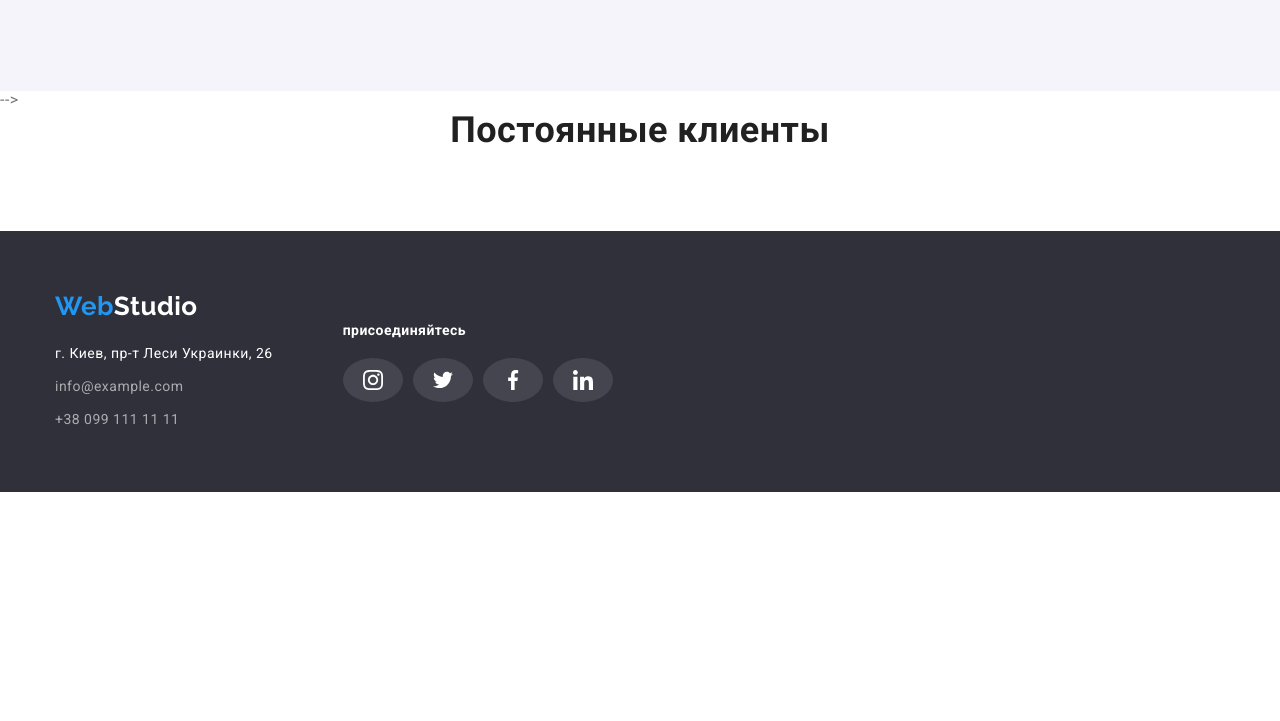
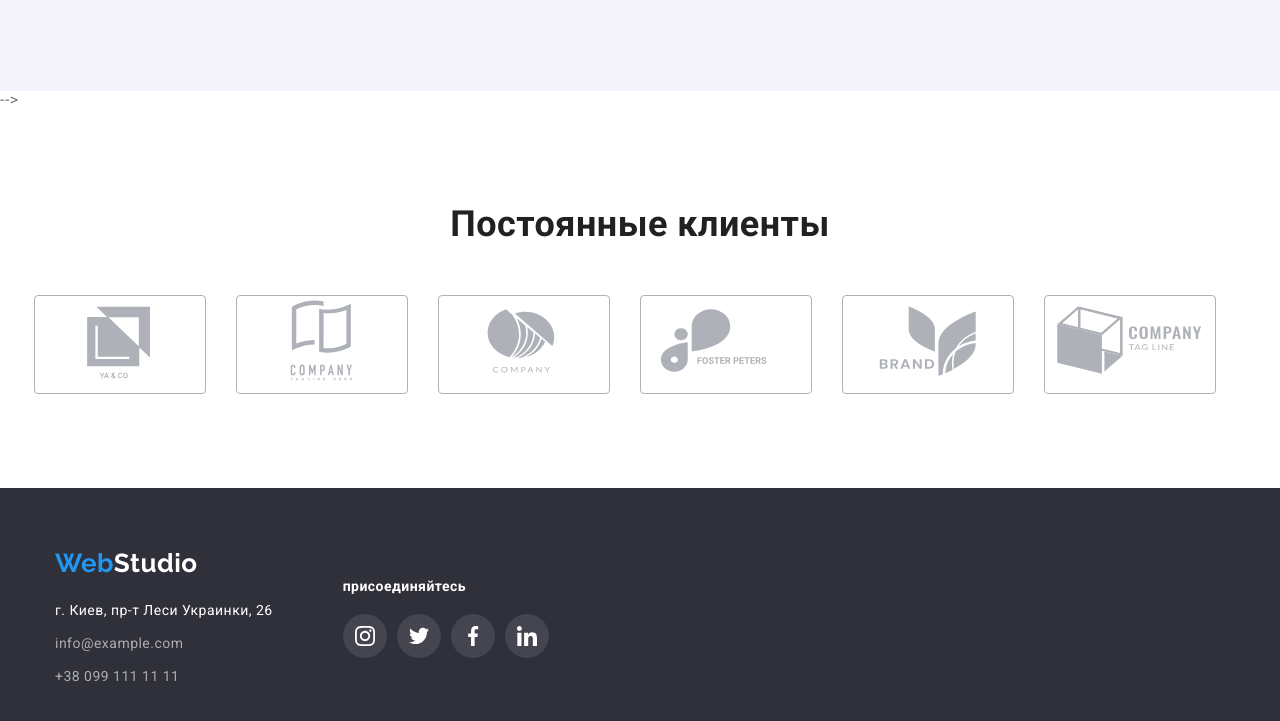
Before and after one commit to YuriiIva/goit-markup-hw-04, a plain HTML site: page index.html in a window 1280 px wide. Shown: the part 1955-2676 px from the top of the page. Before the commit the page ends 2447 px from the top, so only its background shows below. Drawn offline with nearby package versions, Linux system fonts and the light colour scheme.

Commit message:
Домашка 4 итог

```diff
--- a/css/styles.css
+++ b/css/styles.css
@@ -179,23 +179,31 @@ body {
   display: flex;
   align-items: center;
 }
-.contact-mail::before {
-  content: "";
+.inf-icon {
   width: 16px;
   height: 12px;
   fill: var(--primary-text-color);
-  background-image: url(../images/icons.svg#icon-envelope);
   margin-right: 6px;
 }
 
-.contact-mail:hover::before,
-.contact-mail:focus::before {
+.inf-icon:hover,
+.inf-icon:focus {
   fill: var(--accent-color);
 }
 
 .contact:hover,
 .contact:focus {
   color: var(--accent-color);
+}
+.tel-icon {
+  height: 16px;
+  width: 10px;
+  margin-right: 6px;
+  fill: var(--primary-text-color);
+}
+.tel-icon:hover,
+.tel-icon:focus {
+  fill: var(--accent-color);
 }
 
 /*-----------------HERO--------------- */
@@ -349,17 +357,24 @@ body {
 .clients-list {
   display: flex;
   align-items: center;
+  justify-content: center;
 }
 .clients-item {
-
   margin-right: 30px;
+  border: 1px solid var(--icon-color);
+  box-sizing: border-box;
+  border-radius: 4px;
 }
 .clients {
-  width: 140px;height: 135px;
+  width: 140px;
+  height: 135px;
 }
-.clients-item {
-  width: 30px;
-  height: 30px;
+.clients-icon {
+  fill: var(--icon-color);
+}
+.clients-icon:hover,
+.clients-icon:focus {
+  fill: var(--accent-color);
 }
 
 /* button */
@@ -440,50 +455,52 @@ body {
   display: flex;
   align-items: center;
 }
+.futer-left {
+  margin-right: 70px;
+}
+
+.futer-right-title {
+  font-size: 14px;
+  line-height: calc(16 / 14);
+  text-align: left;
+  color: var(--title-white-color);
+  margin-bottom: 20px;
+}
+
+.futer-right-list {
+  display: flex;
+  justify-content: center;
+  align-items: center;
+}
 .futer-right-list-icon {
-visibility: 44px;
-height: 44px;
   background-color: rgba(255, 255, 255, 0.1);
   border-radius: 50%;
   align-items: center;
   justify-content: center;
   display: flex;
-
+  width: 44px;
+  height: 44px;
 }
 
+.futer-right-list-icon:hover,
+.futer-right-list-icon:focus {
+  background-color: var(--accent-color);
+}
 
-
-.futer-left {
-  margin-right: 70px;
-}
-.futer-right-title {
-font-size: 14px;
-line-height: calc(16 / 14);
-text-align: left;
-color: var(--title-white-color);
-margin-bottom: 20px;
-}
 .futer-icon {
   fill: var(--title-white-color);
-  width: 20px;
-  height: 20px;
+
   align-items: center;
-  justify-content:center;
-  margin: 20px;
-
-
-}
-.futer-right-list {
-  display: flex;
   justify-content: center;
 }
-.futer-right-list:not(:last-child) {
+.futer-right-item {
+  width: 44px;
+  height: 44px;
+}
+
+.futer-right-item:not(:last-child) {
   margin-right: 10px;
 }
-.futer-right-list-icon:hover, .futer-right-list-icon:focus {
-  background-color:var(--accent-color);
-}
-
 
 /*--------------- Portfolio ------------*/
 
--- a/index.html
+++ b/index.html
@@ -36,13 +36,19 @@
         </nav>
         <ul class="information-list">
           <li>
-            <a href="mailto:info@devstudio.com" class="contact contact-mail"
-              >info@devstudio.com</a
+            <a href="mailto:info@devstudio.com" class="contact contact-mail">
+              <svg class="inf-icon">
+                <use href="./images/icons.svg#icon-envelope"></use>
+              </svg>
+              info@devstudio.com</a
             >
           </li>
           <li>
-            <a href="tel:+380961111111" class="contact header-contact"
-              >+38 096 111 11 11</a
+            <a href="tel:+380961111111" class="contact header-contact">
+              <svg class="tel-icon">
+                <use href="./images/icons.svg#icon-smartphone"></use>
+              </svg>
+              +38 096 111 11 11</a
             >
           </li>
         </ul>
@@ -329,28 +335,53 @@
       <!--Clients-->
       -->
 
-      <section>
+      <section class="section-clients section">
         <div class="container">
           <h2 class="section-title section-title-clients">
             Постоянные клиенты
           </h2>
           <ul class="clients-list">
             <li class="clients-item">
-              <div class="clients">
-                <svg clients-icon>
-                  <use href="./image/icons.svg#icon-diagram-1"></use>
+              <a href="" class="clients">
+                <svg class="clients-icon" width="170" height="92">
+                  <use href="./images/icons.svg#icon-Logo"></use>
                 </svg>
-              </div>
+              </a>
             </li>
             <li class="clients-item">
-              <svg clients-icon>
-                <use href="./image/icons.svg#icon-diagram-1"></use>
+              <a href="" class="clients">
+                <svg class="clients-icon" width="170" height="92">
+                  <use href="./images/icons.svg#icon-Logo-2"></use>
                 </svg>
+              </a>
             </li>
             <li class="clients-item">
-              <svg clients-icon>
-                <use href="./image/icons.svg#icon-diagram-1"></use>
+              <a href="" class="clients">
+                <svg class="clients-icon" width="170" height="92">
+                  <use href="./images/icons.svg#icon-Logo-3"></use>
                 </svg>
+              </a>
+            </li>
+            <li class="clients-item">
+              <a href="" class="clients">
+                <svg class="clients-icon" width="170" height="92">
+                  <use href="./images/icons.svg#icon-Logo-4"></use>
+                </svg>
+              </a>
+            </li>
+            <li class="clients-item">
+              <a href="" class="clients">
+                <svg class="clients-icon" width="170" height="92">
+                  <use href="./images/icons.svg#icon-Logo-5"></use>
+                </svg>
+              </a>
+            </li>
+            <li class="clients-item">
+              <a href="" class="clients">
+                <svg class="clients-icon" width="170" height="92">
+                  <use href="./images/icons.svg#icon-Logo-6"></use>
+                </svg>
+              </a>
             </li>
           </ul>
         </div>
@@ -368,36 +399,40 @@
           <address class="futer-adrdess">
             <p class="address">г. Киев, пр-т Леси Украинки, 26</p>
             <ul>
-            <li><a href="" class="futer-inf-mail inf">info@example.com</a></li>
-            <li><a href="" class="inf futer-inf-tel">+38 099 111 11 11</a></li>
+              <li>
+                <a href="" class="futer-inf-mail inf">info@example.com</a>
+              </li>
+              <li>
+                <a href="" class="inf futer-inf-tel">+38 099 111 11 11</a>
+              </li>
             </ul>
           </address>
         </div>
         <div class="futer-right">
           <h2 class="futer-right-title">присоединяйтесь</h2>
           <ul class="futer-right-list">
-          <li class="futer-right-list">
+            <li class="futer-right-item">
               <a href="" class="futer-right-list-icon">
                 <svg class="futer-icon" width="20" height="20">
                   <use href="./images/icons.svg#icon-instagram-2"></use>
                 </svg>
               </a>
             </li>
-          <li class="futer-right-list">
+            <li class="futer-right-item">
               <a href="" class="futer-right-list-icon">
                 <svg class="futer-icon" width="20" height="20">
                   <use href="./images/icons.svg#icon-twitter-1"></use>
                 </svg>
               </a>
             </li>
-         <li class="futer-right-list">
+            <li class="futer-right-item">
               <a href="" class="futer-right-list-icon">
                 <svg class="futer-icon" width="20" height="20">
                   <use href="./images/icons.svg#icon-facebook-1"></use>
                 </svg>
               </a>
             </li>
-       <li class="futer-right-list">
+            <li class="futer-right-item">
               <a href="" class="futer-right-list-icon">
                 <svg class="futer-icon" width="20" height="20">
                   <use href="./images/icons.svg#icon-linkedin-1"></use>
```
Lines whose indentation alone changed are shown as unchanged.
